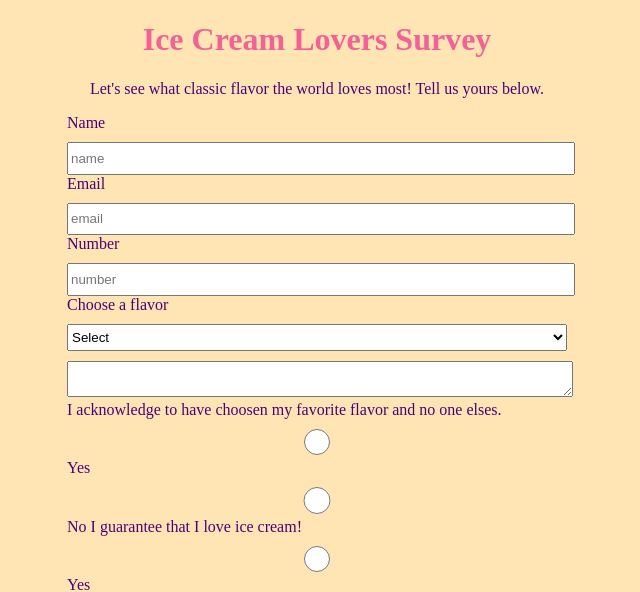
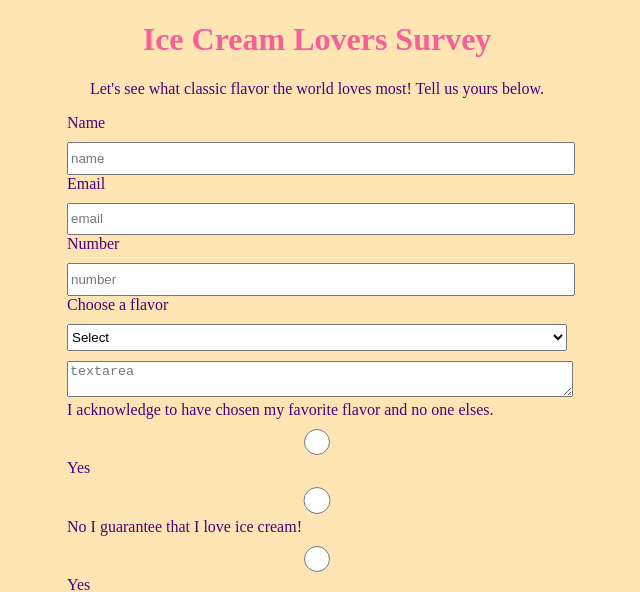
Before and after one commit to KinshasaPolee/Survey-Form, a plain HTML site: page index.html in a window 1280 px wide. Shown: the top 592 px of the page, 323-963 px from the left. Drawn offline with Linux system fonts and the light colour scheme.

Commit message:
added div elements

```diff
--- a/index.html
+++ b/index.html
@@ -1,34 +1,52 @@
 <!DOCTYPE html>
 <html lang="en">
+
+<head>
+  <meta charset="UTF-8">
+  <meta name="viewport" content="width=device-width, initial-scale=1.0">
+  <title>Document</title>
   <link rel="stylesheet" href="styles.css">
+</head>
+
+<body>
+  <div>
     <h1 id="title">Ice Cream Lovers Survey</h1>
     <p id="description">Let's see what classic flavor the world loves most! Tell us yours below.</p>
+  </div>
+  <div>
     <form id="survey-form">
       <label id="name-label" for="name">Name
-  <input id="name" type="name" placeholder="name" name="name" required/></label>
+        <input id="name" type="name" placeholder="name" name="name" required /></label>
       <label id="email-label" for="email">Email
-  <input id="email" type="email" placeholder="email" name="email" required/></label>
+        <input id="email" type="email" placeholder="email" name="email" required /></label>
       <label id="number-label" for="number">Number
-  <input id="number" type="number" placeholder="number" min="0" max="9" name="number" required/></label>
+        <input id="number" type="number" placeholder="number" min="0" max="9" name="number" required /></label>
       <label for="dropdown">Choose a flavor</label>
       <select name="dropdown" id="dropdown" placeholder="select">
         <option value="select">Select</option>
         <option value="strawberry">Strawberry</option>
         <option value="chocolate">Chocolate</option>
         <option value="vanilla">Vanilla</option>
-  <div class="row"><div class="column"></div><div class="column"></div><div class="column"></div>
+        <div class="row">
+          <div class="column"></div>
+          <div class="column"></div>
+          <div class="column"></div>
       </select>
       <label for="textarea"></label>
-<textarea id="textarea" name="textarea" row="4" cols="50"></textarea>
-  <label for="terms-and-conditions">I acknowledge to have choosen my favorite flavor and no one elses.
-  <input id="terms-and-conditions" type="radio" required name="yes"class="inline" value="radio"/>Yes
-  <input id="terms-and-conditions" type="radio" required name="no"class="inline" value="radio"/>No
+      <textarea id="textarea" name="textarea" row="4" cols="50" placeholder="textarea"></textarea>
+      <label for="terms-and-conditions">I acknowledge to have chosen my favorite flavor and no one elses.
+        <input id="terms-and-conditions" type="radio" required name="yes" class="inline" value="radio" />Yes
+        <input id="terms-and-conditions" type="radio" required name="no" class="inline" value="radio" />No
       </label>
       <label for="love ice cream">I guarantee that I love ice cream!
-  <input id="love ice cream" type="radio" required name="yes"class="inline" value="radio"/>Yes
-  <input id="love ice cream" type="radio" required name="no"class="inline" value="radio"/>No</label>
-  <label for="submit form">submit form<input id="submit form" type="checkbox" required name="submit form" class="inline" value="checkbox"/>Yes</label>
-  <input id="submit form" type="checkbox" required name="submit form" class="inline" value="checkbox"/>No</label>
-<input id="submit" type="submit" value="Submit"/>
+        <input id="love ice cream" type="radio" required name="yes" class="inline" value="radio" />Yes
+        <input id="love ice cream" type="radio" required name="no" class="inline" value="radio" />No</label>
+      <label for="submit form">submit form<input id="submit form" type="checkbox" required name="submit form"
+          class="inline" value="checkbox" />Yes</label>
+      <input id="submit form" type="checkbox" required name="submit form" class="inline" value="checkbox" />No</label>
+      <input id="submit" type="submit" value="Submit" />
     </form>
+  </div>
+</body>
+
 </html>
```
Also changed, not shown: styles.css (+6 -2 lines). Lines whose indentation alone changed are shown as unchanged.
